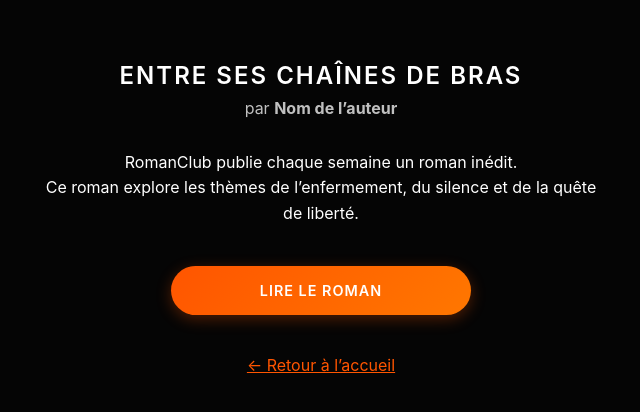
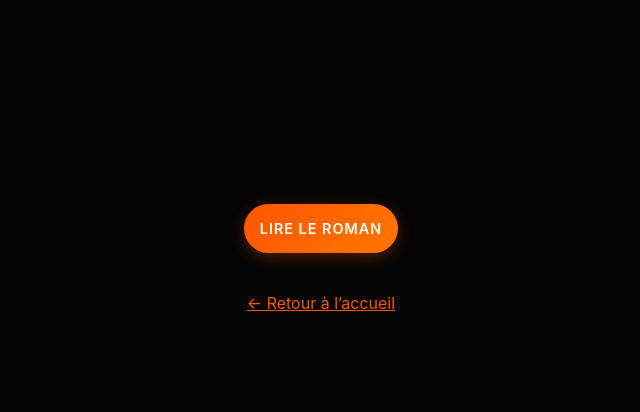
Before and after one commit to jmmichiels1981-coder/romanclub, a React app in the folder Frontend/: page /roman in a window 1280 px wide. Shown: the part 190-602 px from the top of the page, without its empty margins (319-959 px from the left). Built offline with nearby package versions, Linux system fonts and the light colour scheme; the HTML template or start-up script is replaced by a standard one.

Commit message:
refactor: update Roman, Reader and App components with recent user changes

```diff
--- a/Frontend/src/App.jsx
+++ b/Frontend/src/App.jsx
@@ -1,7 +1,7 @@
-import { BrowserRouter as Router, Routes, Route, Link } from 'react-router-dom';
-import './index.css';
-import Reader from './Reader';
-import Roman from './Roman';
+import { BrowserRouter as Router, Routes, Route, Link } from "react-router-dom";
+import "./index.css";
+import Reader from "./Reader";
+import Roman from "./Roman";
 
 /* ======================
    HOME PAGE
@@ -12,15 +12,22 @@ function HomePage() {
     <div className="container">
       <img src="/logo.png" alt="RomanClub Logo" className="logo" />
       <h1>ROMANCLUB</h1>
-      <p className="subtitle">Un club de lecture numérique dédié aux auteurs émergents.</p>
+      <p className="subtitle">
+        Un club de lecture numérique dédié aux auteurs émergents.
+      </p>
 
       <div className="badges">
-        <span className="badge">Accès gratuit à tous les romans jusqu’au 30 juin 2026</span>
-        <span className="badge">Aucun prélèvement avant le 1er juillet 2026</span>
+        <span className="badge">
+          Accès gratuit à tous les romans jusqu’au 30 juin 2026
+        </span>
+        <span className="badge">
+          Aucun prélèvement avant le 1er juillet 2026
+        </span>
       </div>
 
       <div className="main-text">
-        Chaque mois, RomanClub publie quatre romans numériques inédits :<br />
+        Chaque mois, RomanClub publie quatre romans numériques inédits :
+        <br />
         un polar, une romance, un roman de science-fiction et un roman feel-good.
       </div>
 
@@ -31,24 +38,6 @@ function HomePage() {
 
         <Link to="/connexion" className="btn btn-secondary">
           SE CONNECTER
-        </Link>
-
-        {/* BOUTON TEMPORAIRE – TEST LECTEUR */}
-        <Link
-          to="/lecture"
-          className="btn btn-secondary"
-          style={{ marginTop: '1rem' }}
-        >
-          TESTER LE LECTEUR
-        </Link>
-
-        {/* BOUTON TEMPORAIRE – TEST PAGE ROMAN */}
-        <Link
-          to="/roman"
-          className="btn btn-secondary"
-          style={{ marginTop: '0.5rem' }}
-        >
-          FICHE ROMAN (TEST)
         </Link>
       </div>
 
@@ -71,7 +60,7 @@ function PlaceholderPage({ title }) {
       <h1>{title}</h1>
       <Link
         to="/"
-        style={{ color: 'var(--primary-color)', marginTop: '2rem' }}
+        style={{ color: "var(--primary-color)", marginTop: "2rem" }}
       >
         Retour à l'accueil
       </Link>
@@ -88,9 +77,12 @@ function App() {
     <Router>
       <Routes>
         <Route path="/" element={<HomePage />} />
+
+        {/* Routes structurelles (contenu branché plus tard) */}
+        <Route path="/roman" element={<Roman />} />
         <Route path="/lecture" element={<Reader />} />
-        <Route path="/roman" element={<Roman />} />
 
+        {/* Pages annexes */}
         <Route path="/inscription" element={<PlaceholderPage title="Inscription" />} />
         <Route path="/connexion" element={<PlaceholderPage title="Connexion" />} />
         <Route path="/admin" element={<PlaceholderPage title="Admin" />} />
--- a/Frontend/src/Reader.jsx
+++ b/Frontend/src/Reader.jsx
@@ -1,13 +1,11 @@
 import "./reader.css";
-import chapter from "./chapters/chapter-01.html?raw";
 
-
-function Reader() {
+function Reader({ content }) {
     return (
         <div className="reader-container">
             <div
                 className="reader-content"
-                dangerouslySetInnerHTML={{ __html: chapter }}
+                dangerouslySetInnerHTML={{ __html: content || "" }}
             />
         </div>
     );
--- a/Frontend/src/Roman.jsx
+++ b/Frontend/src/Roman.jsx
@@ -1,20 +1,18 @@
 import { Link } from "react-router-dom";
 
-function Roman() {
+function Roman({ title, author, summary }) {
     return (
         <div className="container">
             <h1 style={{ marginBottom: "0.5rem" }}>
-                Entre ses chaînes de bras
+                {title || ""}
             </h1>
 
             <p style={{ opacity: 0.75, marginBottom: "2rem" }}>
-                par <strong>Nom de l’auteur</strong>
+                {author ? <>par <strong>{author}</strong></> : ""}
             </p>
 
             <p style={{ marginBottom: "2rem", lineHeight: "1.6" }}>
-                RomanClub publie chaque semaine un roman inédit.
-                <br />
-                Ce roman explore les thèmes de l’enfermement, du silence et de la quête de liberté.
+                {summary || ""}
             </p>
 
             <Link to="/lecture" className="btn btn-primary">
```
